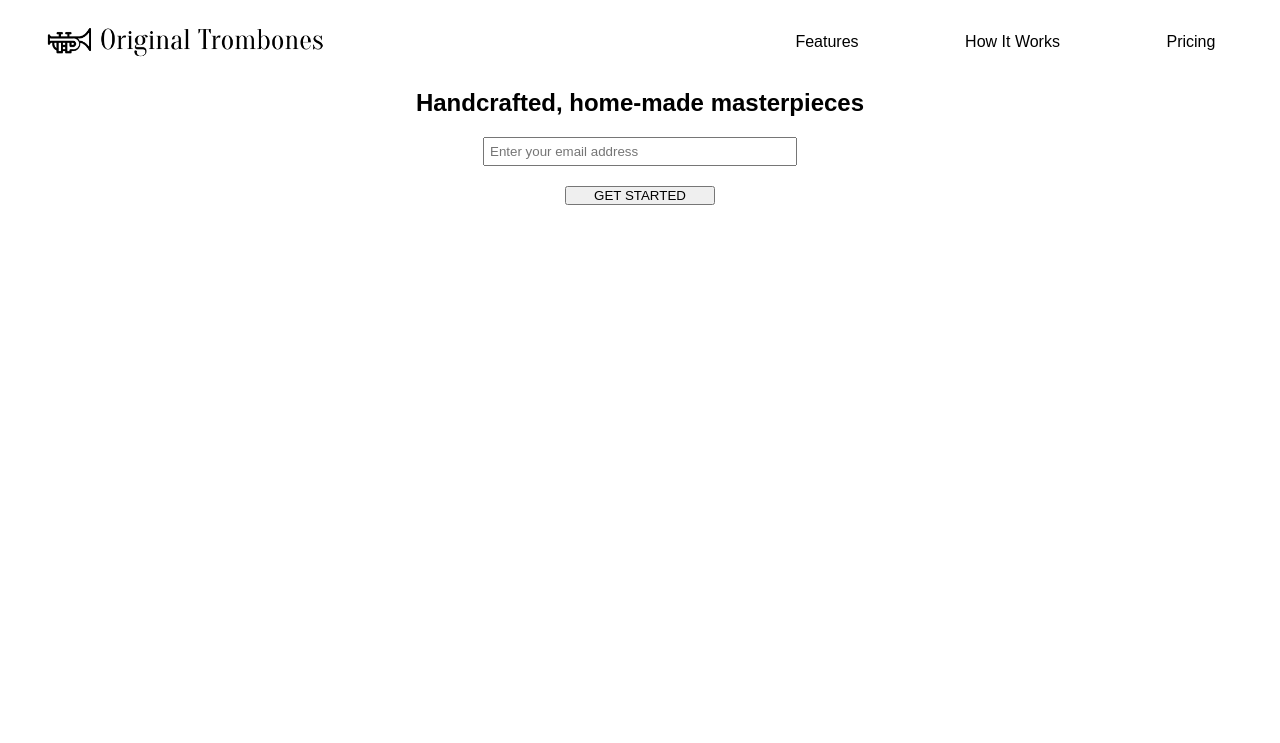
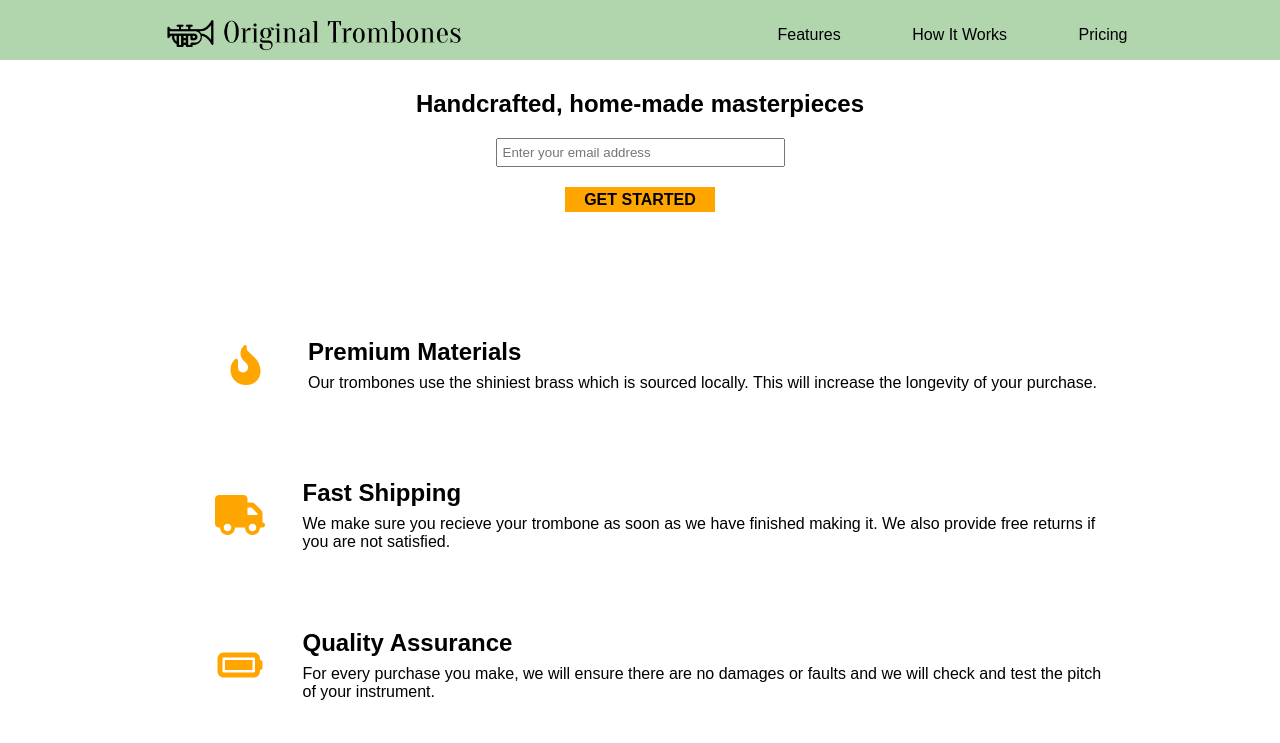
Before and after one commit to orisadex/productlandingpage, a plain HTML site: page src/index.html in a window 1280 px wide. Drawn offline with Linux system fonts and the light colour scheme.

Commit message:
Arrumando o header

```diff
--- a/src/index.html
+++ b/src/index.html
@@ -6,11 +6,12 @@
     <meta name="viewport" content="width=device-width, initial-scale=1.0">
     <title>Original Trombones</title>
     <link rel="stylesheet" href="style.css">
+    <script src="https://kit.fontawesome.com/07568425e0.js" crossorigin="anonymous"></script>
 </head>
 <body>
     <header id="header">
-        <img id="header-img" src="/images/product-landing-page-logo.png" alt="Trombone logo">
         <nav id="nav-bar">
+            <img id="header-img" src="/images/product-landing-page-logo.png" alt="Trombone logo">
             <ul id="nav-ul">
                 <a href="#features" class="nav-link">Features</a>
                 <a href="#howitworks" class="nav-link">How It Works</a>
@@ -18,15 +19,43 @@
             </ul>
         </nav>
     </header>
-    <section>
+    <section id="section-form">
         <h1>Handcrafted, home-made masterpieces</h1>
         <form action="https://www.freecodecamp.com/email-submit" id="form">
             <input type="email" name="email" id="email" placeholder="Enter your email address">
             <input type="submit" value="GET STARTED" id="submit">
         </form>
     </section>
-    <section >
-
-    </section>
+    <div id="container">
+        <section id="features">
+            <div id="featuresgrid">
+                <div id="icon">
+                    <i class="fa-solid fa-fire-flame-curved"></i>
+                </div>
+                <div id="describe">
+                    <h2>Premium Materials</h2>
+                    <p>Our trombones use the shiniest brass which is sourced locally. This will increase the longevity of your purchase.</p>
+                </div>
+            </div>
+            <div id="featuresgrid">
+                <div id="icon">
+                    <i class="fa-solid fa-truck"></i>
+                </div>
+                <div id="describe">
+                    <h2>Fast Shipping</h2>
+                    <p>We make sure you recieve your trombone as soon as we have finished making it. We also provide free returns if you are not satisfied.</p>
+                </div>
+            </div>
+            <div id="featuresgrid">
+                <div id="icon">
+                    <i class="fa-solid fa-battery-full"></i>
+                </div>
+                <div id="describe">
+                    <h2>Quality Assurance</h2>
+                    <p>For every purchase you make, we will ensure there are no damages or faults and we will check and test the pitch of your instrument.</p>
+                </div>
+            </div>
+        </section>
+    </div>
 </body>
 </html>
--- a/src/style.css
+++ b/src/style.css
@@ -9,21 +9,27 @@ body {
     font-family: Arial, Helvetica, sans-serif;
 }
 
-header {
-    width: 93vw;
+#nav-bar {
+    width: 100vw;
+    height: 50px;
+    position: fixed;
+    top: 0px;
+    padding-top: 10px;
     display: flex;
     flex-direction: row;
-    justify-content: space-between;
+    justify-content: space-around;
     align-items: center;
-    margin: 25px 0px 30px 25px;
+    background-color: rgb(177, 214, 173);
 }
 
 #header-img {
-    width: 300px;
+    width: 25%;
+    position: relative;
+    right: 10px;
 }
 
 #nav-ul {
-    width: 420px;
+    width: 350px;
     display: flex;
     justify-content: space-between;
 }
@@ -33,12 +39,13 @@ header {
     text-decoration: none;
 }
 
-section {
+#section-form {
     display: block;
-    margin: auto;
+    height: 200px;
+    margin: 90px auto 0px auto
 }
 
-h1 {
+#section-form > h1 {
     display: block;
     text-align: center;
     margin-bottom: 20px;
@@ -53,12 +60,49 @@ h1 {
 }
 
 #email {
-    width: 300px;
+    width: 275px;
     padding: 5px;
     margin-bottom: 20px;
 }
 
 #submit {
+    width: 150px;
+    height: 25px;
+    font-size: 1em;
+    font-weight: bolder;
+    background-color: orange;
+    border: 0px;
+}
 
-    width: 150px;
+#featuresgrid {
+    display: flex;
+    flex-direction: row;
+    align-items: center;
+    justify-content: center;
 }
+
+#icon {
+    display: flex;
+    align-items: center;
+    justify-content: center;
+    width: 125px;
+    height: 150px;
+    color: orange;
+}
+
+#describe {
+    display: flex;
+    align-items: start;
+    justify-content: center;
+    flex-direction: column;
+    max-width: 800px;
+    height: 125px;
+}
+
+#describe > h2 {
+    margin-bottom: 8px;
+}
+
+i {
+    font-size: 40px;
+}
```
